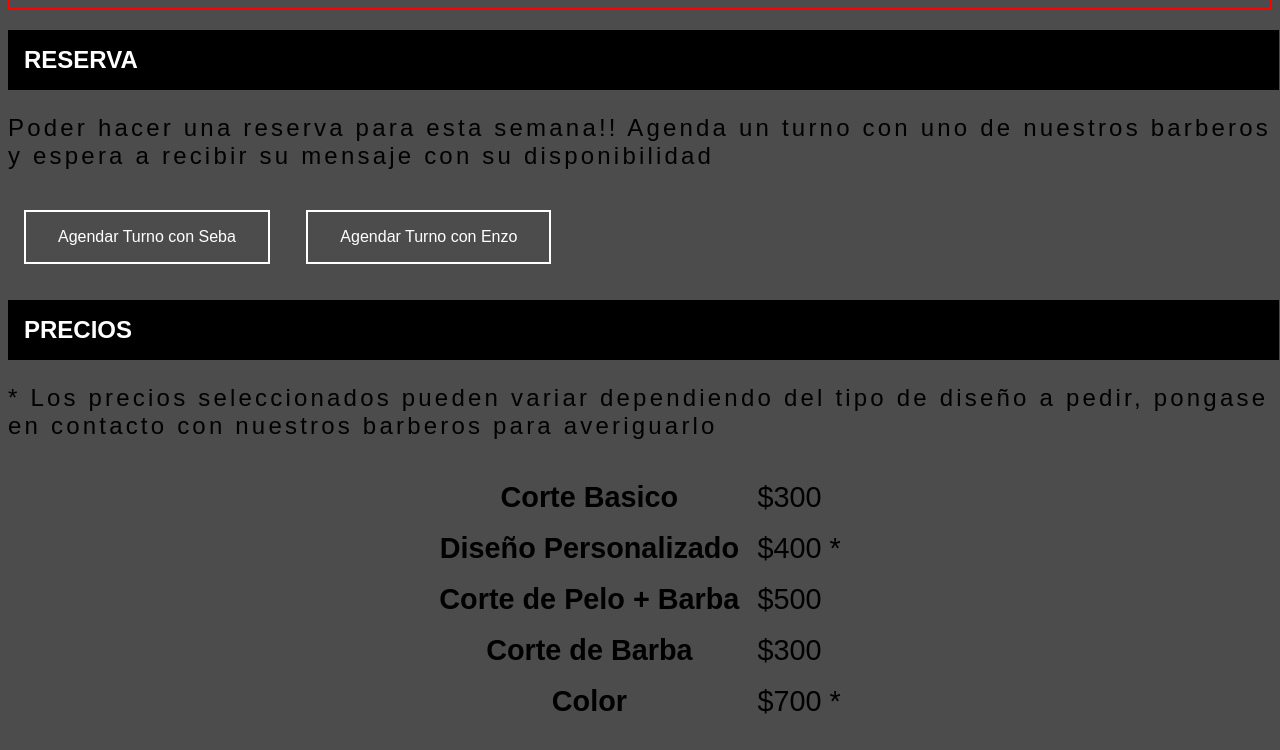
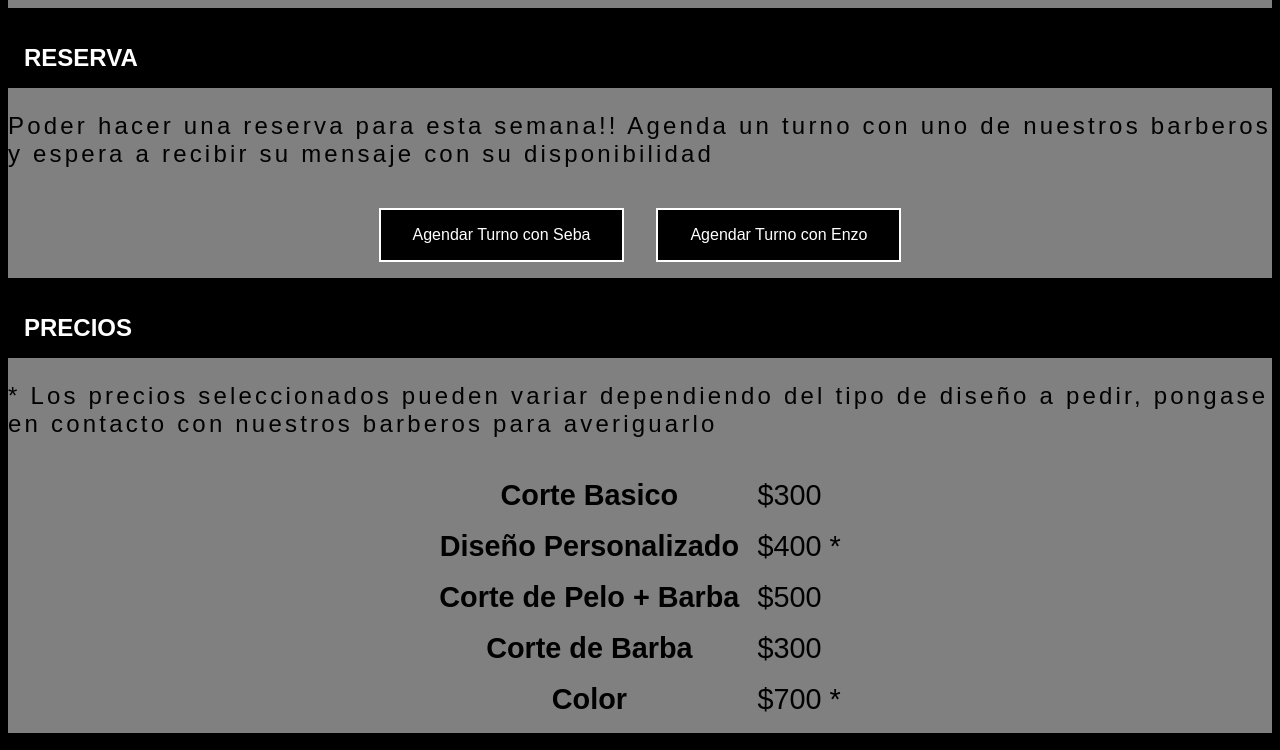
Before and after one commit to Augussto/JungleHairSaloon, a plain HTML site: page index.html in a window 1280 px wide. Shown: the part 848-1598 px from the top of the page. Drawn offline with Linux system fonts and the light colour scheme; a web font is replaced by a local one.

Commit message:
version 1.0

```diff
--- a/index.html
+++ b/index.html
@@ -5,7 +5,8 @@
 	<meta charset="utf-8">
 	<link rel="stylesheet" type="text/css" href="style.css">
 </head>
-<body>
+<body id="parallax">
+	<div id="front">
 		<div class="title">
 			<img class="logo" src="./img/logo.jpeg">
 			<h2 class="" id="title">JUNGLE HAIR SALOON</h2>
@@ -13,40 +14,33 @@
 
 
 		<div class="main-menu">
-
 			<ul class="main-menu__list">
 				<li><a href="#title" class="main-menu__link">Inicio</a></li>
 				<li><a href="#booking" class="main-menu__link">Reserva</a></li>
 				<li><a href="#price" class="main-menu__link">Precios</a></li>
 				<li><a href="#aboutUs" class="main-menu__link">Sobre Nosotros</a></li>
 			</ul>
-
 		</div>
 
 		<div class="gallery">
-
 				<a class="prev" onclick="plusSlide(-1,2)">&#10094;</a>
-
 					<img class="gallery-slide" src="./img/logo-wide.jpeg">
-
 					<img class="gallery-slide" src="./img/panel1.jpg">
-
 					<img class="gallery-slide" src="./img/panel2.jpg">
-
 					<img class="gallery-slide" src="./img/panel3.jpeg">
-
 				<a class="next" onclick="plusSlide(1,2)">&#10095;</a>
-
 		</div>
-
+	</div>
 	<div id="booking" class="container">
 		<h2 class="title">RESERVA</h2>
 		<p>Poder hacer una reserva para esta semana!! Agenda un turno con uno de nuestros barberos y espera a recibir su mensaje con su disponibilidad</p>
+			<div class="buttons">
 				<div class="btn-container btn1">
 					<a class="btn-contact" href="https://api.whatsapp.com/send?phone=542613377970&text=mensaje%20de%20prueba"><span>Agendar Turno con Seba</span></a>
 				</div>
 				<div class="btn-container btn2">
 					<a class="btn-contact" href="https://api.whatsapp.com/send?phone=542613377970&text=mensaje%20de%20prueba"><span>Agendar Turno con Enzo</span></a>
+				</div>
 			</div>
 	</div>
 	<div id="price" class="container">
@@ -125,7 +119,6 @@
 
 	</div>
 	<div>
-		<h2>Encontranos en:</h2>
 		<iframe src="https://www.google.com/maps/embed?pb=!1m18!1m12!1m3!1d3344.9558625844425!2d-68.88016418532997!3d-33.03129328350716!2m3!1f0!2f0!3f0!3m2!1i1024!2i768!4f13.1!3m3!1m2!1s0x967e753912ce9f9f%3A0x6bb1eda1bc736e07!2sValcanera%2080%2C%20M5507%20Mendoza!5e0!3m2!1ses!2sar!4v1614013095344!5m2!1ses!2sar" width="100%" height="400" style="border:0;" allowfullscreen="" loading="lazy"></iframe>
 	</div>
 	<footer>
--- a/style.css
+++ b/style.css
@@ -8,8 +8,16 @@
 }
 body{
 	font-family: fontJungle, sans-serif;
-	background: rgba(0, 0, 0, 0.7);
+	background: rgba(0, 0, 0);
 }
+#parallax{
+	height: 500px;
+	background-image: url(./img/logo-wide.jpeg);
+	background-size: contain;
+	background-attachment: fixed;
+	background-repeat: no-repeat;
+}
+
 .slide-container img{
 	width: 100%;
 	height: auto;
@@ -31,6 +39,11 @@ p , aside{
 .logo{
 	max-height: 90px;
 	left: 0;
+}
+
+#price , #front , #booking , #aboutUs{
+	background: rgba(255, 255, 255, 0.5);
+
 }
 
 /* Main Menu */
@@ -96,6 +109,10 @@ p , aside{
 }
 
 /* Button animation */
+.buttons{
+	display: flex;
+	justify-content: center;
+}
 .btn-container{
 	border: 2px solid #fff;
 	display: inline-block;
@@ -104,10 +121,11 @@ p , aside{
 	width: auto;
 	text-align: center;
 	margin: 1rem;
+	background: rgba(0,0,0);
 }
 .btn-container:hover{
 	transition: 1s;
-	background: black;
+	background: #326273;
 }
 .btn-container span:hover{
 	letter-spacing: 0.5rem;
@@ -115,6 +133,9 @@ p , aside{
 }
 .btn-container span{
 	transition: 1s;
+}
+.btn-contact span{
+	color:#fff;
 }
 
 /* Table */
@@ -146,7 +167,6 @@ tr:hover{
 }
 
 .gallery{
-	border: 2px solid red;
 	display: flex;
 	justify-content: center;
 	padding-top: 1.5rem;
```
Lines whose indentation alone changed are shown as unchanged.
